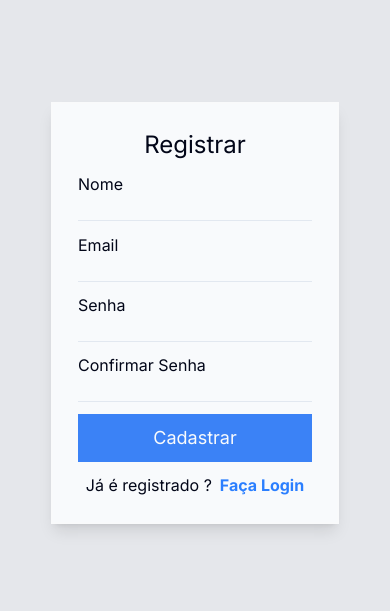
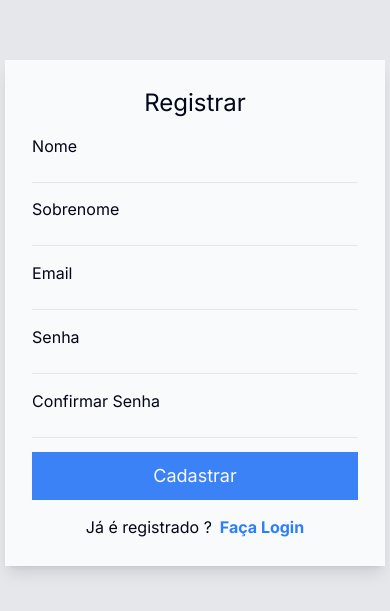
Before and after one commit to dezoliveira/agenda, a Next.js app: page /auth/signup in a window 390 px wide. Shown: the part 109-720 px from the top of the page. Built offline with nearby package versions, Linux system fonts and the light colour scheme; no server answers.

Commit message:
ajustes de estilo

```diff
--- a/src/app/auth/signup/page.tsx
+++ b/src/app/auth/signup/page.tsx
@@ -10,6 +10,7 @@ export default function SignUp() {
   const router = useRouter()
 
   const [name, setName] = useState<string>("")
+  const [lastName, setLastName] = useState<string>("")
   const [email, setEmail] = useState<string>("")
   const [password, setPassword] = useState<string>("")
   const [confirmPassword, setConfirmPassword] = useState<string>("")
@@ -46,6 +47,15 @@ export default function SignUp() {
             type="text"
             value={name}
             onChange={(e) => setName(e.target.value)}
+          />
+        </div>
+
+        <div className={styles.inputBox}>
+          <label>Sobrenome</label>
+          <input
+            type="text"
+            value={lastName}
+            onChange={(e) => setLastName(e.target.value)}
           />
         </div>
 
--- a/src/app/auth/styles.module.css
+++ b/src/app/auth/styles.module.css
@@ -110,6 +110,6 @@
 @media (max-width: 767px) {
   .loginContent{
     @apply
-      w-auto
+      h-[60vh]
   }
 }
```
